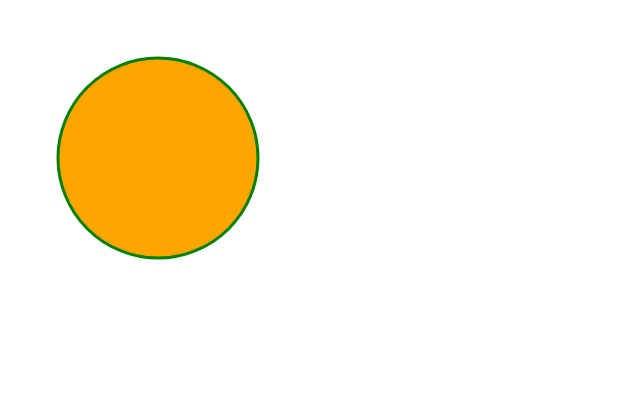
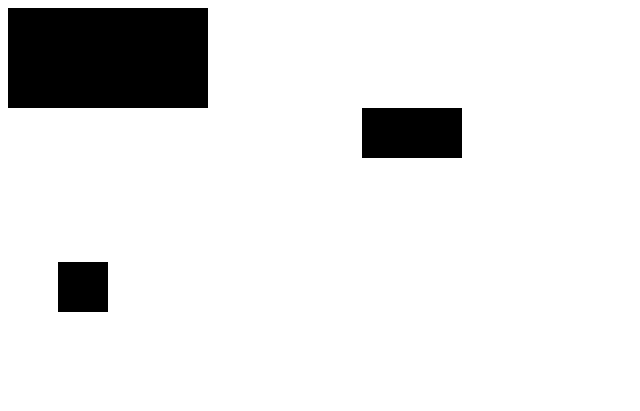
Before and after one commit to Sejmou/learning-d3, a website built with Vite: page index.html in a window 1280 px wide. Shown: the whole page, without its empty margins (0-640 px from the left). Built offline with nearby package versions, Linux system fonts and the light colour scheme.

Commit message:
SVG rect element

```diff
--- a/index.html
+++ b/index.html
@@ -9,10 +9,18 @@
   <body>
     <div id="app"></div>
     <script type="module" src="/src/main.ts"></script>
-    <svg height="400" width="400">
-      <!-- Per default, SVG elements are located at (0, 0). For circles, the coordinates refer to the circles center -->
-      <!-- We can use cx and cy to define a new location for the circle, r sets its radius -->
-      <circle cx="150" cy="150" r="100"></circle>
+    <svg width="300" height="200">
+      <rect width="200" height="100"></rect>
     </svg>
+    <!-- This SVG will be positioned next to the existing one if there is enough horizontal space, else below-->
+    <svg>
+      <rect width="100" height="50" x="50" y="50" />
+    </svg>
+    <div>
+      <!-- as divs are block level elements, by default wrapping an svg tag with -->
+      <svg>
+        <rect width="50" height="50" x="50" y="50" />
+      </svg>
+    </div>
   </body>
 </html>
--- a/src/style.css
+++ b/src/style.css
@@ -1,8 +1,2 @@
 /* As this file gets imported in main.ts and main.ts is subsequently imported in index.html, we can use this file to define styles */
 /* In the Udemy course, the CSS file is imported in index.html directly, which has the same end result */
-circle {
-  /* some random styles for SVG circle elements */
-  fill: orange;
-  stroke: green;
-  stroke-width: 3px;
-}
```
